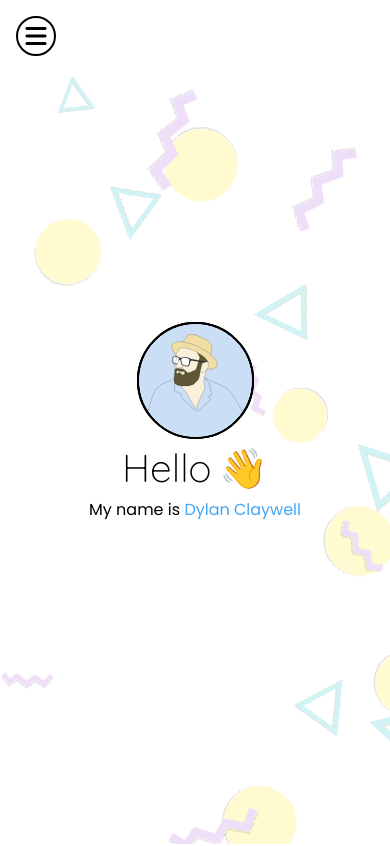
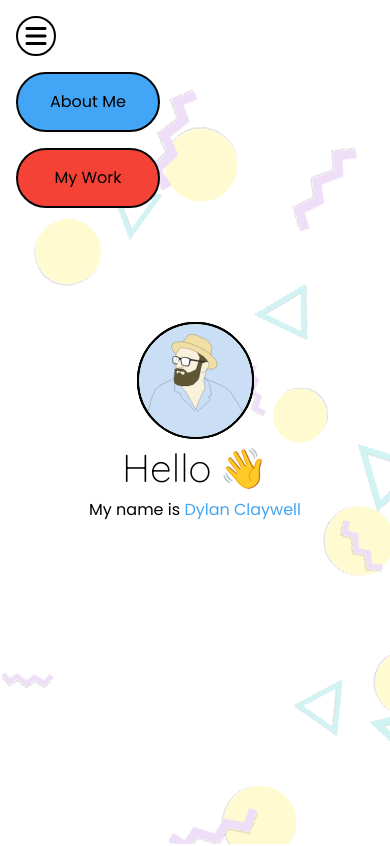
Before and after one commit to dylanclaywell/personal-site, a React (Create React App) app: page / in a window 390 px wide. Shown: the top 846 px of the page. Built offline with nearby package versions, Linux system fonts and the light colour scheme.

Commit message:
Refactored the NavLink

```diff
--- a/src/components/NavBar.tsx
+++ b/src/components/NavBar.tsx
@@ -1,6 +1,6 @@
 import React, { useEffect, useState } from 'react'
 
-import { NavLink } from './NavLink'
+import { NavLink } from './NavLink/NavLink'
 import { useMediaQuery } from '../hooks/useMediaQuery'
 import classnames from 'classnames'
 
@@ -19,7 +19,7 @@ export function NavBar() {
   )
 
   return (
-    <nav className="fixed top-4 w-fit md:w-full px-4 space-y-4 md:space-y-0 z-50">
+    <nav className="fixed top-4 w-fit md:w-full px-4 space-y-4 md:space-y-0 z-50 md:z-0">
       <button
         onClick={() => (isOpen ? setShouldExit(true) : setIsOpen(true))}
         className="md:hidden rounded-full border-2 border-black w-10 h-10 flex justify-center items-center bg-white z-20 relative"
@@ -37,7 +37,7 @@ export function NavBar() {
           color="blue"
           isOpen={isOpen}
           shouldExit={shouldExit}
-          transitionDelay={100}
+          transitionDelay={0}
         >
           About Me
         </NavLink>
@@ -45,7 +45,7 @@ export function NavBar() {
           href="/#my-work"
           color="red"
           isOpen={isOpen}
-          transitionDelay={200}
+          transitionDelay={100}
           onAnimationEnd={() => {
             if (shouldExit) {
               setShouldExit(false)
--- a/src/components/NavLink.tsx
+++ /dev/null
@@ -1,83 +0,0 @@
-import React, { useRef } from 'react'
-import classnames from 'classnames'
-import { CSSTransition } from 'react-transition-group'
-
-import { scrollToElement } from '../utils/scrollToElement'
-
-export interface Props {
-  href: string
-  children: React.ReactNode
-  color: 'blue' | 'red'
-  transitionDelay: number
-  classes?: string
-  isOpen: boolean
-  shouldExit: boolean
-  onAnimationEnd?: () => void
-}
-
-export function NavLink({
-  href,
-  children,
-  color,
-  transitionDelay: animationDelay,
-  classes,
-  isOpen,
-  shouldExit,
-  onAnimationEnd,
-}: Props) {
-  const nodeRef = useRef<HTMLAnchorElement>(null)
-  const classNames = `
-    transition-colors rounded-full border-2 border-black font-[Poppins]
-    px-8 py-4 max-w-[10rem] flex justify-center translate-x-[-120%]
-    md:translate-x-0
-  `
-
-  function onClick(event: React.MouseEvent<HTMLAnchorElement>) {
-    event.preventDefault()
-    if (!(event.target instanceof HTMLAnchorElement)) return
-
-    window.history.pushState({}, document.title, event.target.href)
-
-    scrollToElement()
-  }
-
-  return (
-    <CSSTransition
-      in={isOpen && !shouldExit}
-      nodeRef={nodeRef}
-      timeout={300 + (animationDelay ?? 0)}
-      classNames="nav-link"
-      onExited={() => onAnimationEnd?.()}
-    >
-      <div className="relative">
-        <div
-          aria-hidden="true"
-          className={classnames(`${classNames} absolute top-[0.5rem] left-0`, {
-            'bg-dark-blue': color === 'blue',
-            'bg-dark-red': color === 'red',
-          })}
-        >
-          {children}
-        </div>
-        <a
-          ref={nodeRef}
-          className={classnames(
-            `${classNames} md:active:translate-y-[0.5rem]`,
-            {
-              'bg-blue hover:bg-light-blue': color === 'blue',
-              'bg-red hover:bg-light-red': color === 'red',
-            },
-            classes
-          )}
-          href={href}
-          onClick={onClick}
-          style={{
-            transitionDelay: animationDelay ? `${animationDelay}ms` : '',
-          }}
-        >
-          {children}
-        </a>
-      </div>
-    </CSSTransition>
-  )
-}
--- /dev/null
+++ b/src/components/NavLink/Desktop.tsx
@@ -0,0 +1,56 @@
+import React, { useEffect, useRef, useState } from 'react'
+import classnames from 'classnames'
+import { CSSTransition } from 'react-transition-group'
+
+import { Props } from './NavLink'
+import { onClick } from './onClick'
+
+export function Desktop({
+  href,
+  children,
+  color,
+  transitionDelay,
+  classes,
+}: Props) {
+  const classNames = `
+    transition-colors rounded-full border-2 border-black font-[Poppins]
+    px-8 py-4 max-w-[10rem] flex justify-center translate-x-[-120%]
+    md:translate-x-0
+  `
+
+  return (
+    <div
+      className={`relative nav-link`}
+      style={{
+        animationDelay: transitionDelay ? `${transitionDelay}ms` : '',
+      }}
+    >
+      <div
+        aria-hidden="true"
+        className={classnames(classNames, 'absolute top-[0.5rem] left-0', {
+          'bg-dark-blue': color === 'blue',
+          'bg-dark-red': color === 'red',
+        })}
+      >
+        {children}
+      </div>
+      <a
+        className={classnames(
+          `${classNames} active:translate-y-[0.5rem]`,
+          {
+            'bg-blue hover:bg-light-blue': color === 'blue',
+            'bg-red hover:bg-light-red': color === 'red',
+          },
+          classes
+        )}
+        href={href}
+        onClick={onClick}
+        style={{
+          transitionDelay: transitionDelay ? `${transitionDelay}ms` : '',
+        }}
+      >
+        {children}
+      </a>
+    </div>
+  )
+}
--- /dev/null
+++ b/src/components/NavLink/Mobile.tsx
@@ -0,0 +1,53 @@
+import React, { useRef } from 'react'
+import classnames from 'classnames'
+import { CSSTransition } from 'react-transition-group'
+
+import { Props } from './NavLink'
+import { onClick } from './onClick'
+
+export function Mobile({
+  href,
+  children,
+  color,
+  transitionDelay,
+  classes,
+  isOpen,
+  shouldExit,
+  onAnimationEnd,
+}: Props) {
+  const nodeRef = useRef<HTMLAnchorElement>(null)
+
+  return (
+    <CSSTransition
+      in={isOpen && !shouldExit}
+      nodeRef={nodeRef}
+      timeout={300 + (transitionDelay ?? 0)}
+      classNames={'nav-link-mobile'}
+      onExited={() => onAnimationEnd?.()}
+    >
+      <div className="relative">
+        <a
+          ref={nodeRef}
+          className={classnames(
+            `
+              rounded-full border-2 border-black font-[Poppins]
+              px-8 py-4 max-w-[10rem] flex justify-center
+            `,
+            {
+              'bg-blue hover:bg-light-blue': color === 'blue',
+              'bg-red hover:bg-light-red': color === 'red',
+            },
+            classes
+          )}
+          href={href}
+          onClick={onClick}
+          style={{
+            transitionDelay: transitionDelay ? `${transitionDelay}ms` : '',
+          }}
+        >
+          {children}
+        </a>
+      </div>
+    </CSSTransition>
+  )
+}
--- /dev/null
+++ b/src/components/NavLink/NavLink.tsx
@@ -0,0 +1,22 @@
+import React from 'react'
+
+import { useMediaQuery } from '../../hooks/useMediaQuery'
+import { Desktop } from './Desktop'
+import { Mobile } from './Mobile'
+
+export interface Props {
+  href: string
+  children: React.ReactNode
+  color: 'blue' | 'red'
+  transitionDelay: number
+  classes?: string
+  isOpen: boolean
+  shouldExit: boolean
+  onAnimationEnd?: () => void
+}
+
+export function NavLink(args: Props) {
+  const isMediumScreen = useMediaQuery('md')
+
+  return isMediumScreen ? <Desktop {...args} /> : <Mobile {...args} />
+}
--- /dev/null
+++ b/src/components/NavLink/onClick.ts
@@ -0,0 +1,10 @@
+import { scrollToElement } from '../../utils/scrollToElement'
+
+export function onClick(event: React.MouseEvent<HTMLAnchorElement>) {
+  event.preventDefault()
+  if (!(event.target instanceof HTMLAnchorElement)) return
+
+  window.history.pushState({}, document.title, event.target.href)
+
+  scrollToElement()
+}
--- a/src/hooks/useMediaQuery.ts
+++ b/src/hooks/useMediaQuery.ts
@@ -13,10 +13,6 @@ export function useMediaQuery(breakpoint: Breakpoint) {
   useEffect(
     function registerEventListener() {
       function onResize() {
-        console.log(
-          `(min-width: ${screens[breakpoint]}px)`,
-          window.matchMedia(mediaQuery).matches
-        )
         setMatchesBreakpoint(window.matchMedia(mediaQuery).matches)
       }
 
--- a/src/index.css
+++ b/src/index.css
@@ -136,22 +136,38 @@ body {
   }
 }
 
-.nav-link-enter {
+.nav-link-mobile-enter {
   transform: translateX(-120%);
 }
-.nav-link-enter-active {
+.nav-link-mobile-enter-active {
   transform: translateX(0%);
   transition: transform 300ms;
   transition-timing-function: cubic-bezier(0.175, 0.885, 0.32, 1.275);
 }
-.nav-link-enter-done {
+.nav-link-mobile-enter-done {
   transform: translateX(0%);
 }
-.nav-link-exit {
+.nav-link-mobile-exit {
   transform: translateX(0);
 }
-.nav-link-exit-active {
+.nav-link-mobile-exit-active {
   transform: translateX(-120%);
   transition: transform 300ms;
   transition-timing-function: ease-in-out;
 }
+
+.nav-link {
+  animation-name: drop-down;
+  animation-duration: 300ms;
+  animation-timing-function: cubic-bezier(0.33, 0.98, 0.57, 1.42);
+}
+
+@keyframes drop-down {
+  0% {
+    transform: translateY(-150%);
+  }
+
+  100% {
+    transform: translateY(0%);
+  }
+}
```
